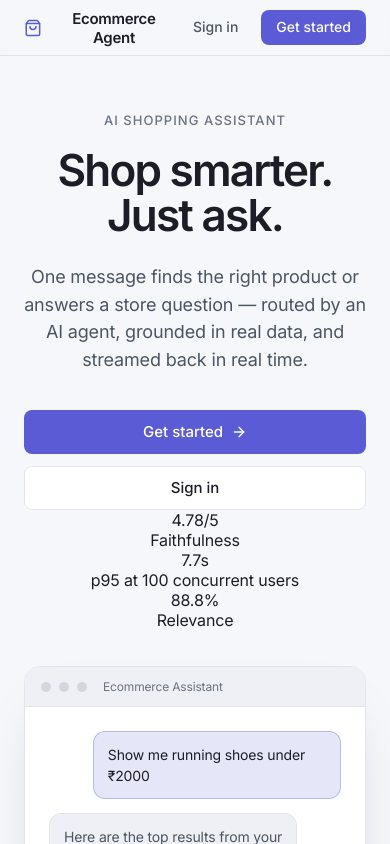
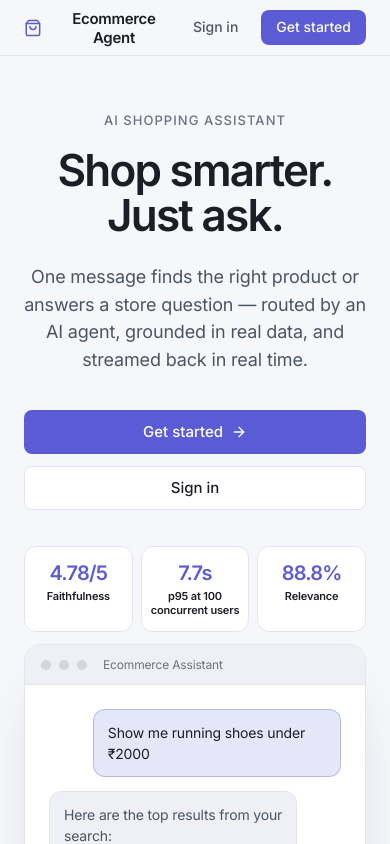
Before and after one commit to VIVPM/ecommerce-agent, a React app in the folder frontend/: page / in a window 390 px wide. Built offline with nearby package versions, Linux system fonts and the light colour scheme; no server answers; the HTML template or start-up script is replaced by a standard one.

Commit message:
style(web): place performance metrics above the assistant demo

```diff
--- a/frontend/src/components/landing.css
+++ b/frontend/src/components/landing.css
@@ -164,10 +164,40 @@
   flex-wrap: wrap;
 }
 
+.l-showcase {
+  max-width: 680px;
+  margin: 44px auto 0;
+}
+.l-metrics {
+  display: grid;
+  grid-template-columns: repeat(3, minmax(0, 1fr));
+  gap: 12px;
+  margin-bottom: 12px;
+  text-align: center;
+}
+.l-metric {
+  padding: 14px 10px;
+  background: var(--l-surface-1);
+  border: 1px solid var(--l-hairline);
+  border-radius: 12px;
+}
+.l-metric-value {
+  color: var(--l-primary);
+  font-size: 23px;
+  font-weight: 600;
+  letter-spacing: -0.04em;
+}
+.l-metric-label {
+  margin-top: 4px;
+  color: var(--l-ink);
+  font-size: 12px;
+  font-weight: 600;
+}
 
 .l-mock {
   max-width: 680px;
-  margin: 44px auto 0;
+  margin: 0 auto;
+  width: 100%;
   background: var(--l-surface-1);
   border: 1px solid var(--l-hairline);
   border-radius: 16px;
@@ -358,7 +388,12 @@
 
 @media (max-width: 640px) {
   .l-hero { padding-top: 56px; }
-  .l-mock { margin-top: 36px; }
+  .l-showcase { margin-top: 36px; }
+  .l-metrics { gap: 8px; }
+  .l-metric { padding: 14px 9px; }
+  .l-metric-value { font-size: 20px; }
+  .l-metric-label { font-size: 11px; }
+  .l-mock { margin-top: 0; }
   .l-btn-lg { width: 100%; }
   .l-hero-cta { flex-direction: column; }
 }
```
